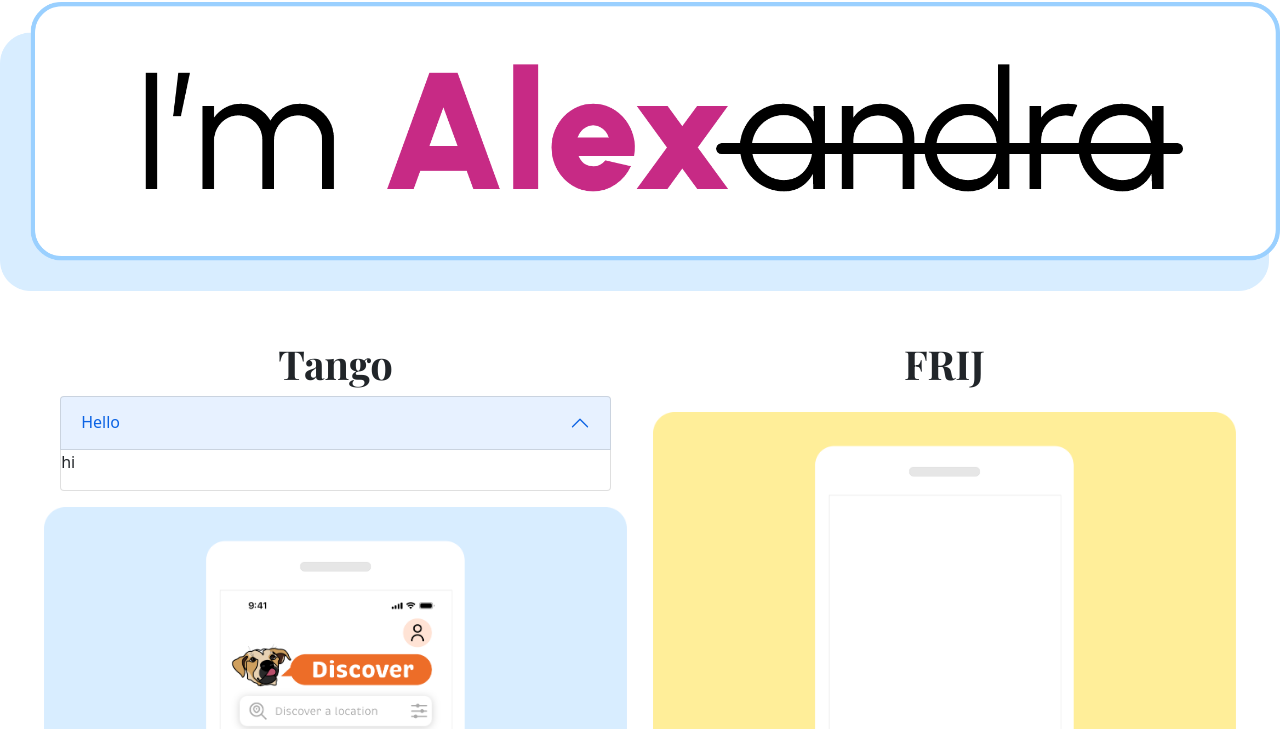
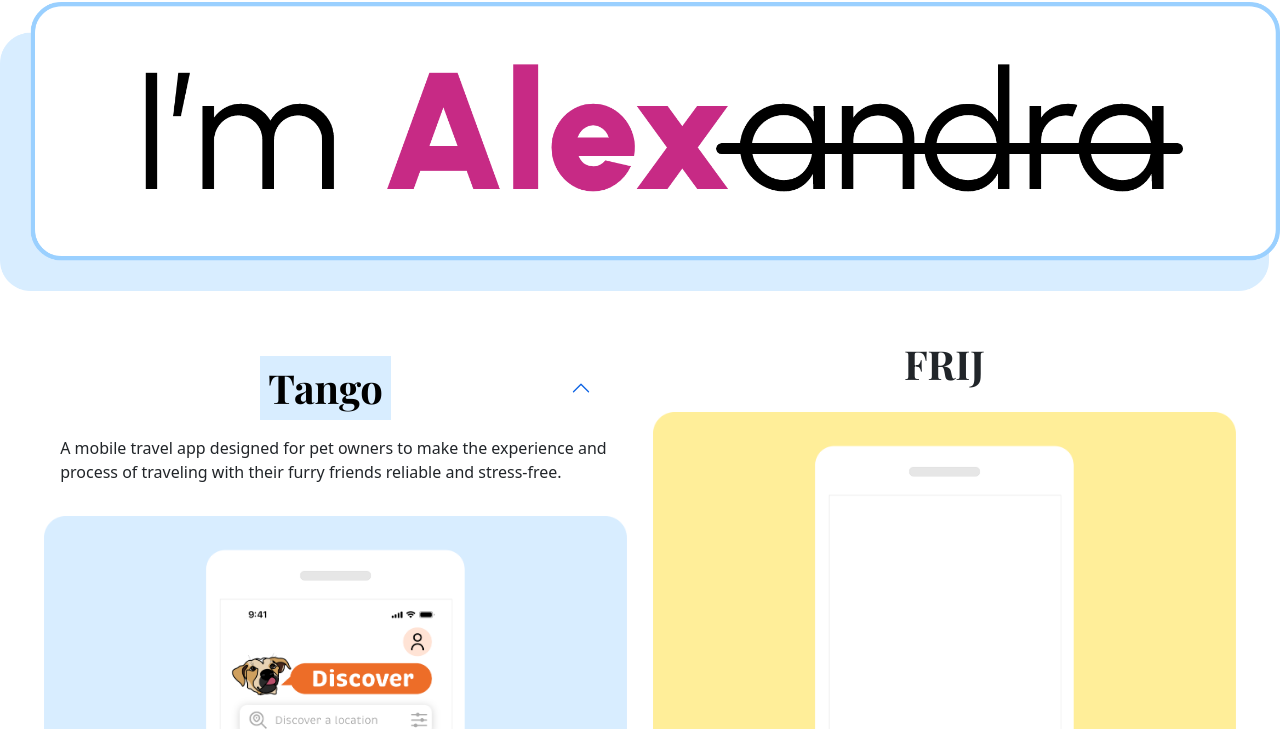
Before and after one commit to aljohns0n/UX_UI_HW_17, a plain HTML site: page index.html in a window 1280 px wide. Shown: the part 71-800 px from the top of the page. Drawn offline with nearby package versions, Linux system fonts and the light colour scheme.

Commit message:
overwriting default bootstrap css for accordion

```diff
--- a/css/index.css
+++ b/css/index.css
@@ -28,7 +28,6 @@ h5{
     font-size: 2.5em;
     text-align: center;
 }
-
 .card{
     border-color: white;
     padding-top: 2em;
@@ -42,6 +41,47 @@ h5{
     padding-right:2.7em;
 }
 
+/*Accordion*/
+.accordion-header-text{
+    font-family:"Playfair Display";
+    font-weight:700;
+    font-size: 2.5em;
+    width:auto;
+    margin: auto;
+    text-align: center;
+    padding:.2em;
+}
+
+/*underlines case study title when accordion is open*/
+.accordion-header-text:not(.collapsed){
+    background-color: #D8EDFF;
+}
+
+/*sets bg-color & txt color when accordion is open*/
+.accordion-button:not(.collapsed) {
+    color: black;
+    background-color: white;
+}
+
+/*overwrite bootstrap default - "arrow" icon only takes up width of icon*/
+.accordion-button:after{
+    margin-left:0px;
+}
+
+/*overwrite bootstrap default - accordion is clicked, no blue "focus" box appears*/
+.accordion-button:focus{
+    box-shadow: 0 0 0 0;
+}
+
+/*overwrite bootstrap default - when accordion is clicked, no bottom line*/
+.accordion-button{
+    border: 0px;
+}
+
+/*overwrite bootstrap default - when accordion is clicked, no bottom line*/
+.accordion-collapse{
+    border:0px;
+}
 
 /* css to change with bootstrap responsive size */
 @media only screen and (max-width: 760px) {
--- a/index.html
+++ b/index.html
@@ -64,17 +64,19 @@
             <div class ="col">
                 <div class = "card card-left" style>
                     <div class = "card-body">
-                        <h5 class = "card-title">Tango</h5>
 
                         <!-- Accordion -->
-                        <div class="accordion" id="accordionTango">
+                        <div class="accordion accordion-flush" id="accordionTango">
                             <div class = "accordion-item">
+                                <!--Accordion closed-->
                                 <h2 class="accordion-header" id="headingTango"><button class="accordion-button" type="button" data-bs-toggle="collapse" data-bs-target="#tangoCollapse" aria-expanded="true" aria-controls="tangoCollapse">
-                                    Hello
+                                    <div class="accordion-header-text" data-bs-toggle="collapse" data-bs-target="#tangoCollapse" aria-expanded="true" aria-controls="tangoCollapse">Tango</div>
                                 </button>
                                 </h2>
+
+                                <!--Accordion Open-->
                                 <div id="tangoCollapse" class="accordion-collapse collapse show" aria-labelledby="headingTango" data-bs-parent="#accordionTango">
-                                    <p>hi</p>
+                                    <p class="case-description">A mobile travel app designed for pet owners to make the experience and process of traveling with their furry friends reliable and stress-free.</p>
                                 </div>
                             </div>
                         </div>
```
